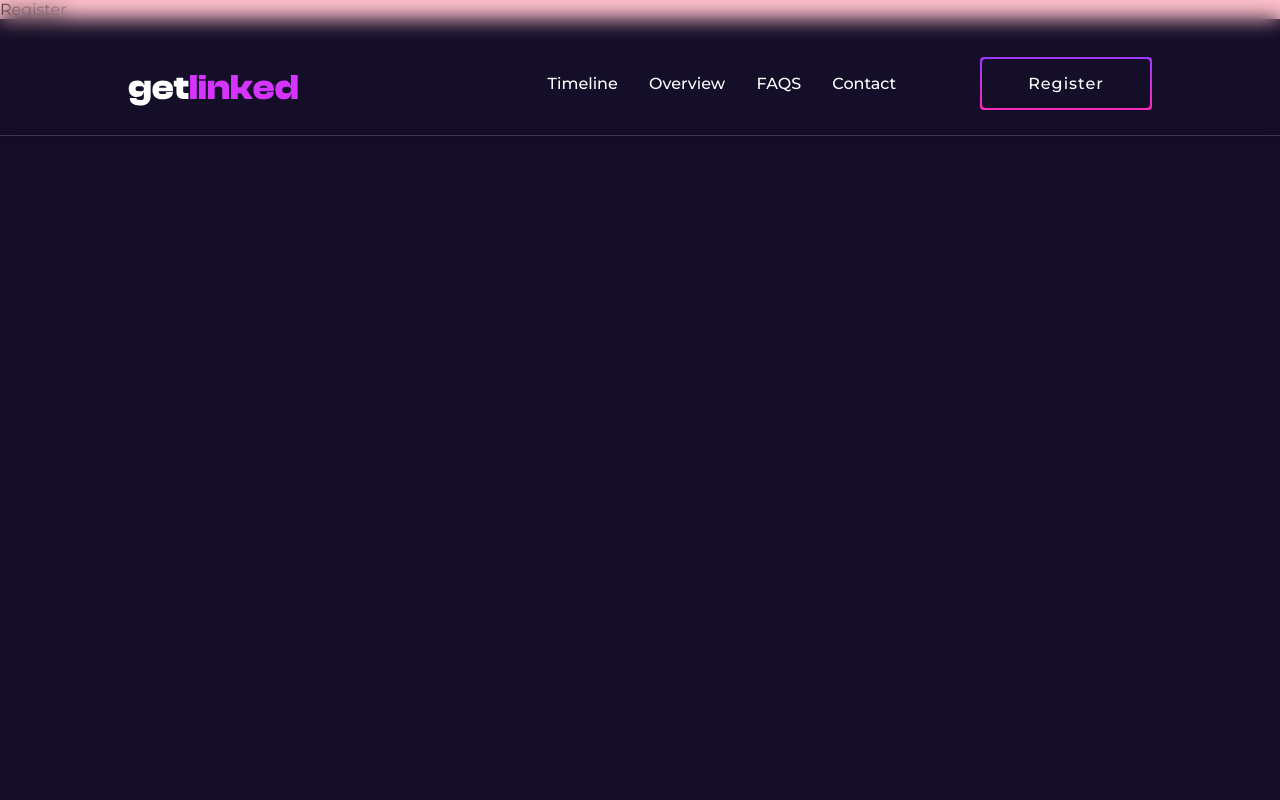
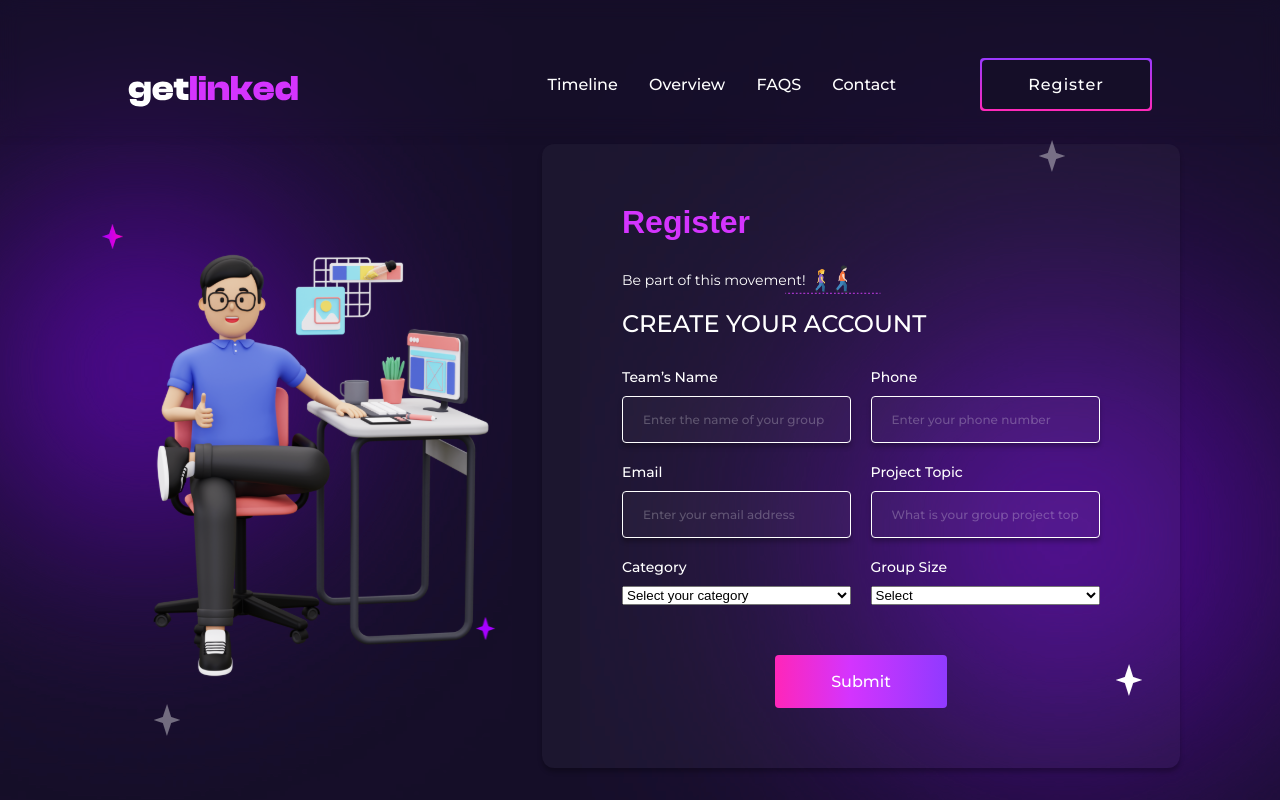
Before and after one commit to DhanteyUD/getlinked, a React (Create React App) app in the folder getlinked/: page /register in a window 1280 px wide. Built offline with nearby package versions, Linux system fonts and the light colour scheme; a web font is replaced by a local one.

Commit message:
Registration commit

```diff
--- a/getlinked/src/components/00_Header/header.css
+++ b/getlinked/src/components/00_Header/header.css
@@ -14,7 +14,8 @@
   backdrop-filter: blur(10px);
 }
 
-.gl_header.contact {
+.gl_header.contact,
+.gl_header.register {
   border-bottom: none;
 }
 
--- a/getlinked/src/components/01_Content/02_Register/01_RegistrationForm/Registration.js
+++ b/getlinked/src/components/01_Content/02_Register/01_RegistrationForm/Registration.js
@@ -1,11 +1,138 @@
 import React from "react";
 import "./registration.css";
+import PurpleStar from "../../../../assets/purple-gradient-star.svg";
+import faintStar from "../../../../assets/star-faint.svg";
+import brightStar from "../../../../assets/star-bright.svg";
+import darkPurpleStar from "../../../../assets/dark-purple-star.svg";
+import registrationImage from "../../../../assets/3d-graphic-designer-showing-thumbs-up-png 1.svg";
+import registerFormIcon from "../../../../assets/register-form-icon.png";
 
 function RegistrationContent() {
 	return (
 		<>
 			<div className="gl_register">
-				<div className="gl_register_container">Register</div>
+				<div className="gl_register_container">
+					<img
+						src={PurpleStar}
+						alt="PurpleStar"
+						className="register img_purple_star"
+					/>
+					<img
+						src={faintStar}
+						alt="Faint star"
+						className="register img_faint_star"
+					/>
+					<img
+						src={darkPurpleStar}
+						alt="Dark Purple star"
+						className="register img_dark_purple_star"
+					/>
+					{/* Image */}
+					<div className="gl_registration_image">
+						<img
+							src={registrationImage}
+							alt="Registration Image"
+							className="gl_registration_image_inner"
+						/>
+					</div>
+
+					{/* Form */}
+					<div className="gl_register_form">
+						<img
+							src={faintStar}
+							alt="Faint star"
+							className="register img_faint_star2"
+						/>
+						<img
+							src={brightStar}
+							alt="Bright Star"
+							className="register img_bright_star"
+						/>
+						<div className="gl_register_form_container">
+							<form className="gl_register_form_inner">
+								<h1>Register</h1>
+								<p className="gl_part_of_move_p">Be part of this movement!</p>
+								<img
+									src={registerFormIcon}
+									alt="Part of the movement"
+									className="register_form_icon"
+								/>
+								<p className="gl_create_account_p">CREATE YOUR ACCOUNT</p>
+
+								<div className="gl_register_inner_form_container">
+									{/* Left */}
+									<div className="gl_register_left_form_div">
+										<div className="gl_register_left_form_div_items">
+											<label htmlFor="teamName">Team’s Name</label>
+											<input
+												type="text"
+												name="teamName"
+												placeholder="Enter the name of your group"
+											/>
+										</div>
+										<div className="gl_register_left_form_div_items">
+											<label htmlFor="email">Email</label>
+											<input
+												type="email"
+												name="email"
+												placeholder="Enter your email address"
+											/>
+										</div>
+										<div className="gl_register_left_form_div_items">
+											<label htmlFor="category">Category</label>
+											<select name="category" id="category">
+												<option disabled selected hidden>
+													Select your category
+												</option>
+												<option value="design">Design</option>
+												<option value="development">Development</option>
+												<option value="marketing">Marketing</option>
+												<option value="business">Business</option>
+											</select>
+										</div>
+									</div>
+
+									{/* Right */}
+									<div className="gl_register_right_form_div">
+										<div className="gl_register_right_form_div_items">
+											<label htmlFor="phone">Phone</label>
+											<input
+												type="phone"
+												name="phone"
+												placeholder="Enter your phone number"
+											/>
+										</div>
+										<div className="gl_register_right_form_div_items">
+											<label htmlFor="projectTopic">Project Topic</label>
+											<input
+												type="text"
+												name="projectTopic"
+												placeholder="What is your group project topic"
+											/>
+										</div>
+										<div className="gl_register_right_form_div_items">
+											<label htmlFor="groupSize">Group Size</label>
+											<select name="groupSize" id="groupSize">
+												<option disabled selected hidden>
+													Select
+												</option>
+												<option value="1-5">1-5</option>
+												<option value="6-10">6-10</option>
+												<option value="11-15">11-15</option>
+												<option value="16-20">16-20</option>
+											</select>
+										</div>
+									</div>
+								</div>
+								<div className="gl_register_form_submit">
+									<button type="submit" className="register_submit_btn">
+										Submit
+									</button>
+								</div>
+							</form>
+						</div>
+					</div>
+				</div>
 			</div>
 		</>
 	);
--- a/getlinked/src/components/01_Content/02_Register/01_RegistrationForm/registration.css
+++ b/getlinked/src/components/01_Content/02_Register/01_RegistrationForm/registration.css
@@ -1,12 +1,231 @@
 .gl_register {
   display: flex;
-  height: 100%;
+  height: 100vh;
 }
 
 .gl_register_container {
   position: relative;
   display: flex;
   width: 100%;
+}
 
-  background-color: pink;
+.gl_register_container > img {
+  position: absolute;
 }
+
+/* Stars | Left Div */
+.register.img_purple_star {
+  left: 8%;
+  top: 28%;
+}
+.register.img_faint_star {
+  left: 12%;
+  bottom: 8%;
+}
+.register.img_dark_purple_star {
+  left: 37%;
+  bottom: 20%;
+  width: 23px;
+  height: 23px;
+}
+
+.gl_registration_image {
+  display: flex;
+  flex-direction: column;
+  justify-content: flex-start;
+  width: 40%;
+  height: 100%;
+  padding: 15% 0 0 130px;
+  background:
+    url(../../../../assets/contact-top-left-Purple-Lens-Flare-PNG.svg),
+    #150e28 -0.25px 0px / 130.652% 100%;
+  background-blend-mode: hard-light;
+  background-repeat: no-repeat;
+  background-size: 700px;
+  background-position: left;
+}
+
+.gl_registration_image_inner {
+  width: 100%;
+  height: 90%;
+  object-fit: cover;
+}
+
+.gl_register_form {
+  display: flex;
+  align-items: center;
+  justify-content: flex-start;
+  width: 60%;
+  height: 100%;
+  padding: 12% 100px 8% 30px;
+  position: relative;
+
+  background:
+    url(../../../../assets/contact-form-bottom-right-gradient.png),
+    #150e28 -0.25px 0px / 130.652% 100%;
+  background-blend-mode: hard-light;
+  background-repeat: no-repeat;
+  background-size: 700px;
+  background-position: bottom right;
+}
+
+.gl_register_form_container {
+  display: flex;
+  flex-direction: column;
+  width: 690px;
+  height: auto;
+  margin-top: 60px;
+  border-radius: 12px;
+  padding: 60px 80px;
+  background: rgba(255, 255, 255, 0.03);
+  box-shadow: 0px 4px 4px 0px rgba(0, 0, 0, 0.25);
+}
+
+.gl_register_form_inner {
+  height: auto;
+  position: relative;
+}
+
+.gl_register_form_inner > h1 {
+  color: #d434fe;
+  font-family: "Clash Display", sans-serif;
+  font-size: 32px;
+  font-style: normal;
+  font-weight: 600;
+  line-height: normal;
+  margin-bottom: 30px;
+}
+
+.gl_part_of_move_p {
+  color: #fff;
+  font-family: "Montserrat", sans-serif;
+  font-size: 14px;
+  font-style: normal;
+  font-weight: 400;
+  line-height: normal;
+  margin-bottom: 20px;
+}
+
+.register_form_icon {
+  position: absolute;
+  width: 100px;
+  top: 10.5%;
+  right: 45.5%;
+}
+
+.gl_create_account_p {
+  color: #fff;
+  font-family: "Montserrat", sans-serif;
+  font-size: 24px;
+  font-style: normal;
+  font-weight: 500;
+  line-height: normal;
+  margin-bottom: 30px;
+}
+
+.gl_register_inner_form_container {
+  display: flex;
+  justify-content: space-between;
+  margin-bottom: 30px;
+}
+
+.gl_register_left_form_div,
+.gl_register_right_form_div {
+  display: flex;
+  flex-direction: column;
+  width: 48%;
+  height: auto;
+}
+
+.gl_register_left_form_div_items,
+.gl_register_right_form_div_items {
+  display: flex;
+  flex-direction: column;
+  width: 100%;
+  height: auto;
+  margin-bottom: 20px;
+}
+
+.gl_register_left_form_div_items > label,
+.gl_register_right_form_div_items > label {
+  color: #fff;
+  font-family: "Montserrat", sans-serif;
+  font-size: 14px;
+  font-style: normal;
+  font-weight: 500;
+  line-height: normal;
+  margin-bottom: 10px;
+}
+
+.gl_register_left_form_div_items > input,
+.gl_register_right_form_div_items > input {
+  width: 100%;
+  height: 47px;
+  border-radius: 4px;
+  border: 1px solid #fff;
+  background: rgba(255, 255, 255, 0.03);
+  box-shadow: 0px 4px 4px 0px rgba(0, 0, 0, 0.25);
+  padding: 0 20px;
+  color: #fff;
+  outline: none;
+  font-family: "Montserrat", sans-serif;
+  font-size: 12px;
+  font-style: normal;
+  font-weight: 500;
+  line-height: normal;
+  /* margin-bottom: 10px; */
+}
+
+.gl_register_left_form_div_items > input::placeholder,
+.gl_register_right_form_div_items > input::placeholder {
+  color: rgba(255, 255, 255, 0.25);;
+}
+
+.gl_register_form_input.textarea {
+  min-height: 119px;
+  padding: 10px 20px;
+}
+
+.gl_register_form_submit {
+  display: flex;
+  justify-content: center;
+  width: 100%;
+  height: 53px;
+}
+
+.register_submit_btn {
+  width: 172px;
+  height: 53px;
+  flex-shrink: 0;
+  color: #fff;
+  font-size: 16px;
+  font-style: normal;
+  font-weight: 500;
+  line-height: normal;
+  border: none;
+  outline: none;
+  cursor: pointer;
+  position: relative;
+  transition: 0.5s;
+}
+
+.register_submit_btn:hover {
+  transform: scale(1.1);
+  transition: 0.5s;
+  background: transparent;
+  border: 2px solid #ff26b9;
+}
+
+.gl_register_form > img {
+  position: absolute;
+}
+
+/* Stars | Right Div */
+.register.img_faint_star2 {
+  right: 28%;
+  top: 17.5%;
+}
+.register.img_bright_star {
+  right: 18%;
+  bottom: 13%;
+}
```
Also changed, not shown: getlinked/src/assets/3d-graphic-designer-showing-thumbs-up-png 1.svg (added), getlinked/src/assets/register-form-icon.png (added).
